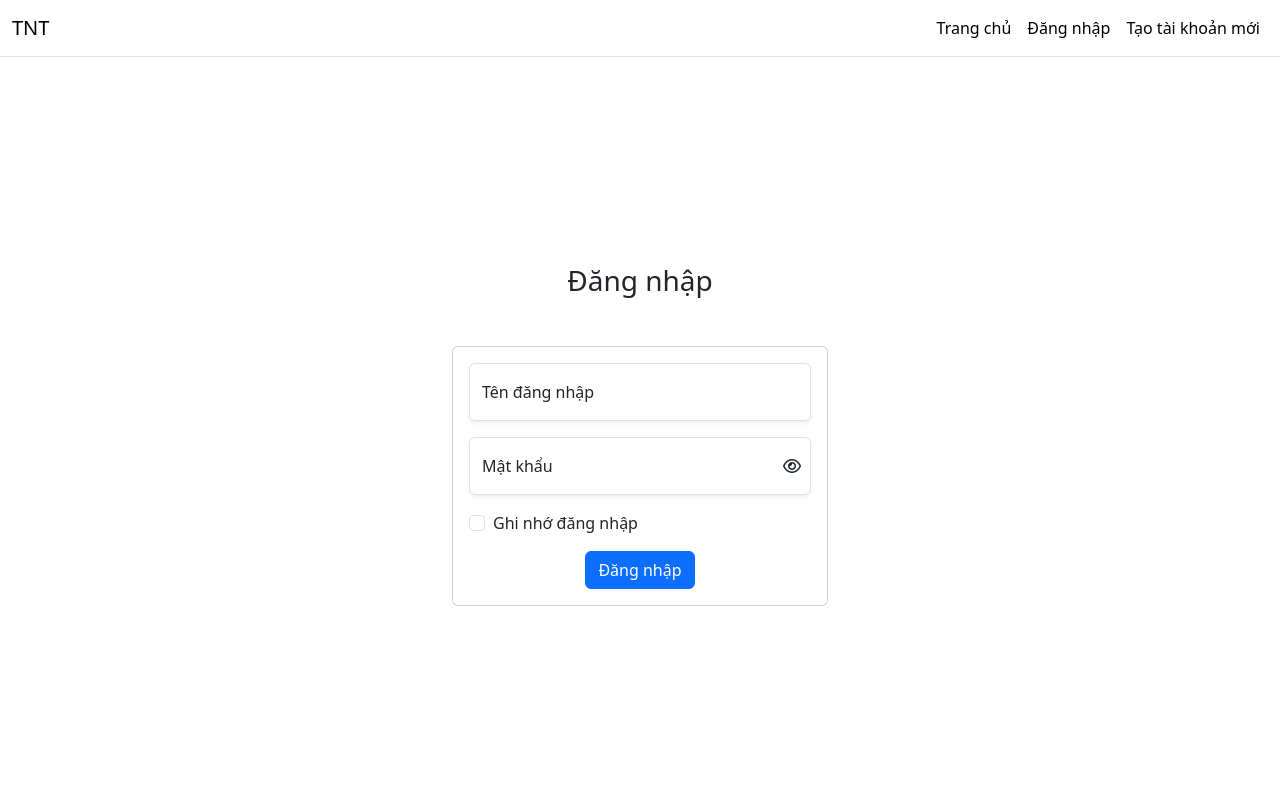
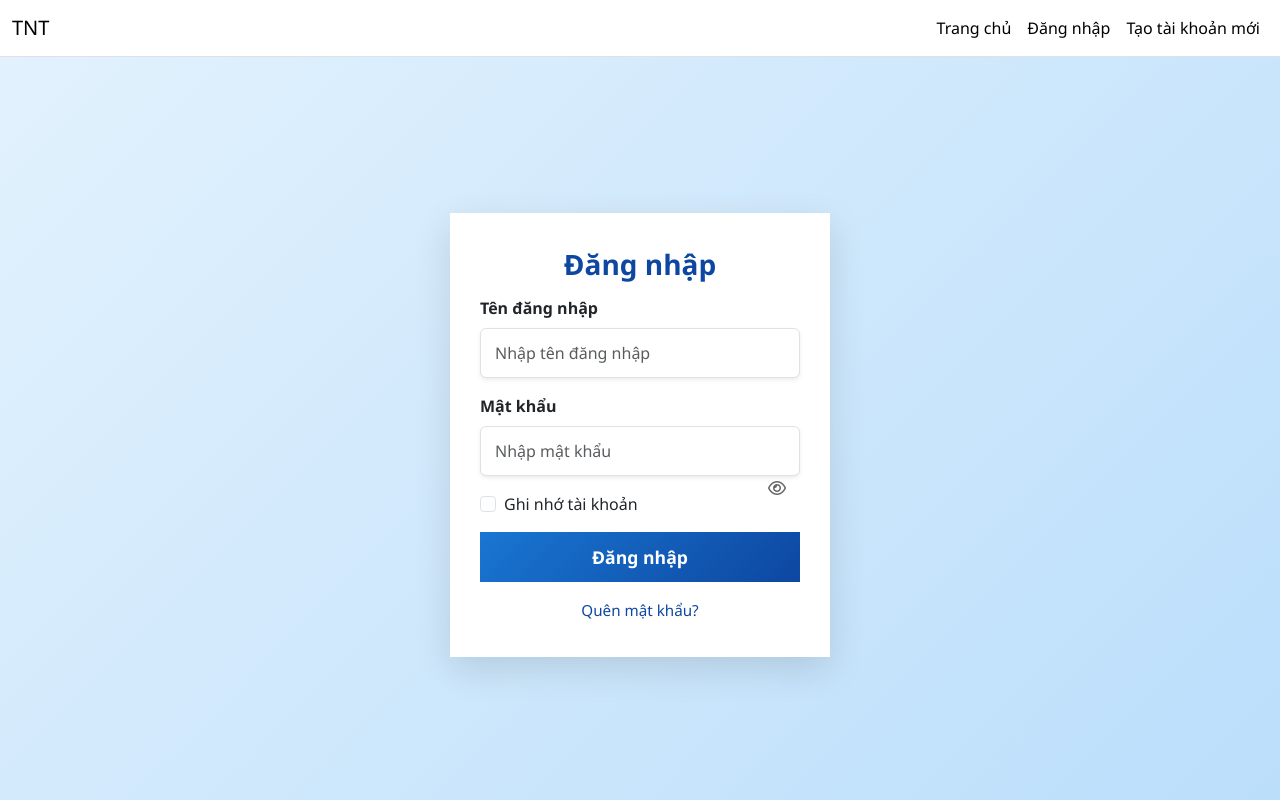
Before and after one commit to vinhthuan3108/QuanLyHocTap-E-learning-PHP-, a PHP site: page /phpmailer/login.php in a window 1280 px wide. Run offline with PHP 8.4, Linux system fonts and the light colour scheme.

Commit message:
commit update
commit update

```diff
--- a/login.php
+++ b/login.php
@@ -2,36 +2,44 @@
 session_start();
 include_once('config/connect.php');
 include_once('layout.php');
+
+
+if (!isset($cookie_name)) $cookie_name = 'auto_login';
+if (!isset($cookie_time)) $cookie_time = 3600 * 24 * 30;
+
+$error = '';
+$login_error_message = '';
+
 try {
-    //Chạy tính năng auto dang nhap bằng cookie
-if (isset($cookie_name)) {
-    if (isset($_COOKIE[$cookie_name]) == 1) {
+
+    if (isset($_COOKIE[$cookie_name])) {
         $cookie_data = $_COOKIE[$cookie_name];
-        // tách cookie thành usr và hash
         parse_str($cookie_data, $cookie_values);
 
         if (isset($cookie_values['usr']) && isset($cookie_values['hash'])) {
             $t_username = $cookie_values['usr'];
-            $t_password_hash = $cookie_values['hash']; // Đây là mật khẩu đã mã hóa
+            $t_hashedPassword = $cookie_values['hash'];
 
-            $sql_us = "SELECT us.full_name, us.user_id FROM user us
-            INNER JOIN user_account ua ON us.user_id = ua.user_id
-            WHERE ua.username = '$t_username' ";
 
-            $result_us = mysqli_query($dbconnect, $sql_us);
-            $row_us = mysqli_fetch_assoc($result_us);
-            $_SESSION['full_name'] = $row_us['full_name'];
-            $_SESSION['user_id'] = $row_us['user_id'];
+            $sql = "SELECT ua.password, us.full_name, us.user_id FROM user_account ua
+                    INNER JOIN user us ON ua.user_id = us.user_id
+                    WHERE ua.username = ?";
+            $stmt = mysqli_prepare($dbconnect, $sql);
+            mysqli_stmt_bind_param($stmt, "s", $t_username);
+            mysqli_stmt_execute($stmt);
+            $result = mysqli_stmt_get_result($stmt);
+            $row = mysqli_fetch_assoc($result);
 
-            // Chỉ cần kiểm tra username, không cần so sánh password hash
-            $sql = "SELECT * FROM user_account WHERE username='$t_username'";
-            $result = mysqli_query($dbconnect, $sql);
-            if ($result) {
-                if ($row = mysqli_fetch_array($result)) {
+            if ($row && password_verify('', $row['password'])) {
+
+
+
+                if (isset($_SESSION['username'])) {
+
                     $sql_role = "SELECT r.role_name FROM user_account ua
                     INNER JOIN user_role ur ON ua.user_id = ur.user_id
                     INNER JOIN role r ON ur.role_id = r.role_id
-                    WHERE ua.username = '$t_username'";
+                    WHERE ua.username = '{$_SESSION['username']}'";
 
                     $result_r = mysqli_query($dbconnect, $sql_role);
                     if ($result_r) {
@@ -50,20 +58,18 @@ if (isset($cookie_name)) {
                                     exit;
                             }
                         }
-                    } else {
-                        echo "Lỗi câu truy vấn vai trò: " . mysqli_error($dbconnect);
-                        exit;
                     }
                 }
             }
         }
     }
-}
+
+
     if (isset($_COOKIE['remember_credentials'])) {
         $remembered_credentials = $_COOKIE['remember_credentials'];
         parse_str($remembered_credentials, $credentials);
         $remembered_username = $credentials['usr'];
-        $remembered_password = $credentials['hash'];
+        $remembered_password = '';
     } else {
         $remembered_username = '';
         $remembered_password = '';
@@ -73,12 +79,11 @@ if (isset($cookie_name)) {
         $username = $_POST['username'];
         $password = $_POST['password'];
         $remember = ((isset($_POST['remember']) != 0) ? 1 : "");
-    $remember_auto = ((isset($_POST['remember_auto']) != 0) ? 1 : "");
 
         if (empty($username) || empty($password)) {
             $login_error_message = "Thông tin chưa đầy đủ. Vui lòng nhập đầy đủ thông tin.";
         } else {
-        // Sửa câu truy vấn: chỉ lấy username, không so sánh password trực tiếp
+
             $sql = "SELECT * FROM user_account WHERE username=?";
             $stmt = mysqli_prepare($dbconnect, $sql);
             mysqli_stmt_bind_param($stmt, "s", $username);
@@ -91,23 +96,17 @@ if (isset($cookie_name)) {
 
             $row = mysqli_fetch_array($result);
 
-        if ($row) {
-            // Lấy mật khẩu đã mã hóa từ database
-            $hashed_password = $row['password'];
+            if ($row && password_verify($password, $row['password'])) {
 
-            // Sử dụng password_verify để kiểm tra mật khẩu
-            if (password_verify($password, $hashed_password)) {
                 $f_user = $row['username'];
-                $f_pass = $row['password'];
 
-                if ($remember_auto == 1) {
-                    setcookie($cookie_name, 'usr=' . $f_user . '&hash=' . $f_pass, time() + $cookie_time);
-                }
+
                 if ($remember == 1) {
-                    setcookie('remember_credentials', 'usr=' . $f_user . '&hash=' . $f_pass, time() + $cookie_time);
+                    setcookie('remember_credentials', 'usr=' . $f_user, time() + $cookie_time);
                 } else {
                     setcookie('remember_credentials', '', time() - 3600);
                 }
+
 
                 $sql_user = "SELECT us.full_name, us.user_id FROM user us
                               INNER JOIN user_account ua ON us.user_id = ua.user_id
@@ -124,7 +123,7 @@ if (isset($cookie_name)) {
                 $_SESSION['username'] = $username;
                 $_SESSION['user_id'] = $row_user['user_id'];
 
-                // Fetch user role
+
                 $sql_role = "SELECT r.role_name FROM user_account ua
                                 INNER JOIN user_role ur ON ua.user_id = ur.user_id
                                 INNER JOIN role r ON ur.role_id = r.role_id
@@ -140,7 +139,6 @@ if (isset($cookie_name)) {
                 if ($row_role) {
                     $_SESSION['role_name'] = $row_role['role_name'];
 
-                    // Redirect based on user role
                     switch ($row_role['role_name']) {
                         case "student":
                             header('location: student/index.php');
@@ -162,114 +160,158 @@ if (isset($cookie_name)) {
             } else {
                 $login_error_message = "Tên đăng nhập hoặc mật khẩu không chính xác";
             }
-        } else {
-            $login_error_message = "Tên đăng nhập hoặc mật khẩu không chính xác";
         }
     }
-}
-
 } catch (Exception $exp) {
     echo $exp->getMessage() . '<br>';
     echo 'File: ' . $exp->getFile() . '<br>';
     echo 'Line: ' . $exp->getLine() . '<br>';
 }
+
+$login_error_message = $login_error_message ?: $error;
 ?>
 
 <!DOCTYPE html>
-<html lang="en">
-
+<html lang="vi">
 <head>
     <meta charset="UTF-8">
-    <meta name="viewport" content="width=device-width, initial-scale=1.0">
-    <link rel="stylesheet" href="https://cdn.jsdelivr.net/npm/bootstrap@5.3.0/dist/css/bootstrap.min.css">
-    <link rel="stylesheet" href="https://cdnjs.cloudflare.com/ajax/libs/font-awesome/6.4.0/css/all.min.css">
+    <meta name="viewport" content="width=device-width, initial-scale=1">
     <title>Đăng nhập</title>
+
+    <link href="https://cdn.jsdelivr.net/npm/bootstrap@5.3.0/dist/css/bootstrap.min.css" rel="stylesheet">
+    <link href="https://cdnjs.cloudflare.com/ajax/libs/font-awesome/6.4.0/css/all.min.css" rel="stylesheet">
+
     <style>
         body {
-            min-height: 100vh;
+            background: linear-gradient(135deg, #e3f2fd, #bbdefb);
+            height: 100vh;
             display: flex;
             align-items: center;
             justify-content: center;
-            margin: 0;
+            font-family: "Segoe UI", sans-serif;
         }
 
-        .login-container {
-            max-width: 400px;
+        .login-card {
+            width: 380px;
+            background: #ffffff;
+            padding: 35px 30px;
+
+            box-shadow: 0 12px 35px rgba(0,0,0,0.12);
         }
 
-        .password-container {
-            position: relative;
+        h3 {
+            font-weight: 700;
+            color: #0d47a1;
+            margin-bottom: 15px;
+        }
+
+        .form-control {
+
+            padding: 12px 14px;
+            font-size: 1rem;
+        }
+
+        .btn-login {
+            width: 100%;
+            padding: 12px;
+            font-size: 1.1rem;
+
+            font-weight: 600;
+            background: linear-gradient(135deg, #1976d2, #0d47a1);
+            border: none;
+            color: white;
+        }
+
+        .btn-login:hover {
+            background: linear-gradient(135deg, #1565c0, #0b3c91);
         }
 
         .password-toggle {
             position: absolute;
-            right: 10px;
-            top: 50%;
-            transform: translateY(-50%);
-            cursor: pointer;
+            right: 14px;
+            color: #666;
+        }
+
+        .forgot-text a {
+            color: #0d47a1;
+            text-decoration: none;
+            font-size: 0.95rem;
+        }
+
+        .forgot-text a:hover {
+            text-decoration: underline;
         }
     </style>
 </head>
 
 <body>
-    <div class="container-fluid">
-        <?php
-        if (!empty($login_error_message)) {
-            echo '<div class="alert alert-danger mt-3" role="alert">' . $login_error_message . '</div>';
-        }
-        ?>
 
-        <header class="text-center">
-            <h3>Đăng nhập</h3>
-        </header>
+<div class="login-card">
 
-        <div class="container mt-5 login-container">
-            <div class="row justify-content-center">
-                <div class="col-md-14">
-                    <div class="card">
-                        <div class="card-body">
+    <?php if (!empty($login_error_message)): ?>
+        <div class="alert alert-danger text-center"><?php echo $login_error_message; ?></div>
+    <?php endif; ?>
+
+    <h3 class="text-center">Đăng nhập</h3>
+
     <form action="login.php" method="post">
-                                <div class="form-floating mb-3">
-                                    <input type="text" class="form-control shadow-sm" id="username" name="username" placeholder="username" value="<?php echo htmlspecialchars($remembered_username); ?>">
-                                    <label for="username">Tên đăng nhập</label>
-                                </div>
-                                <div class="form-floating mb-3 password-container">
-                                    <input type="password" class="form-control shadow-sm" id="password" name="password" placeholder="password" value="<?php echo htmlspecialchars($remembered_password); ?>">
-                                    <label for="password">Mật khẩu</label>
-                                    <span class="password-toggle" onclick="togglePasswordVisibility()"><i class="fa-regular fa-eye"></i></span>
-                                </div>
-                                <div class="mb-3 form-check">
-                                    <input type="checkbox" class="form-check-input" id="remember" name="remember" value="1" <?php if (!empty($remembered_username) && !empty($remembered_password)) echo 'checked'; ?>>
-                                    <label class="form-check-label" for="remember">Ghi nhớ đăng nhập</label>
-                                </div>
-                                <div class="text-center">
-                                    <button type="submit" class="btn btn-primary" name="submit">Đăng nhập</button>
+        <div class="mb-3">
+            <label class="form-label fw-semibold">Tên đăng nhập</label>
+            <input type="text"
+                   class="form-control shadow-sm"
+                   name="username"
+                   placeholder="Nhập tên đăng nhập"
+                   value="<?php echo htmlspecialchars($remembered_username); ?>">
         </div>
 
-                                <?php
-                                if (!empty($login_error_message)) {
-                                    echo '<div class="alert alert-danger mt-3" role="alert">' . $login_error_message . '</div>';
-                                }
-                                ?>
+        <div class="mb-3 position-relative">
+            <label class="form-label fw-semibold">Mật khẩu</label>
+            <input type="password"
+                   class="form-control shadow-sm"
+                   id="password"
+                   name="password"
+                   placeholder="Nhập mật khẩu">
+
+            <span class="password-toggle" onclick="togglePasswordVisibility()">
+                <i class="fa-regular fa-eye"></i>
+            </span>
+        </div>
+
+        <div class="mb-3 form-check">
+            <input type="checkbox"
+                   class="form-check-input"
+                   id="remember"
+                   name="remember"
+                   value="1"
+                   <?php if (!empty($remembered_username)) echo 'checked'; ?>>
+            <label class="form-check-label" for="remember">Ghi nhớ tài khoản</label>
+        </div>
+
+        <button type="submit" name="submit" class="btn-login">Đăng nhập</button>
+
+        <div class="text-center mt-3 forgot-text">
+            <a href="forgot_password.php">Quên mật khẩu?</a>
+        </div>
+
     </form>
 </div>
-                    </div>
-                </div>
-            </div>
-        </div>
-    </div>
 
-    <script src="https://cdn.jsdelivr.net/npm/bootstrap@5.3.0/dist/js/bootstrap.bundle.min.js"></script>
 <script>
     function togglePasswordVisibility() {
-            var passwordField = document.getElementById("password");
-            var icon = document.querySelector(".toggle-password");
+        var pw = document.getElementById("password");
+        var icon = document.querySelector(".password-toggle i");
 
-            if (passwordField.type === "password") {
-                passwordField.type = "text";
+        if (pw.type === "password") {
+            pw.type = "text";
+            icon.classList.remove("fa-eye");
+            icon.classList.add("fa-eye-slash");
         } else {
-                passwordField.type = "password";
+            pw.type = "password";
+            icon.classList.remove("fa-eye-slash");
+            icon.classList.add("fa-eye");
         }
     }
 </script>
+
 </body>
+</html>
```
Lines whose indentation alone changed are shown as unchanged.
